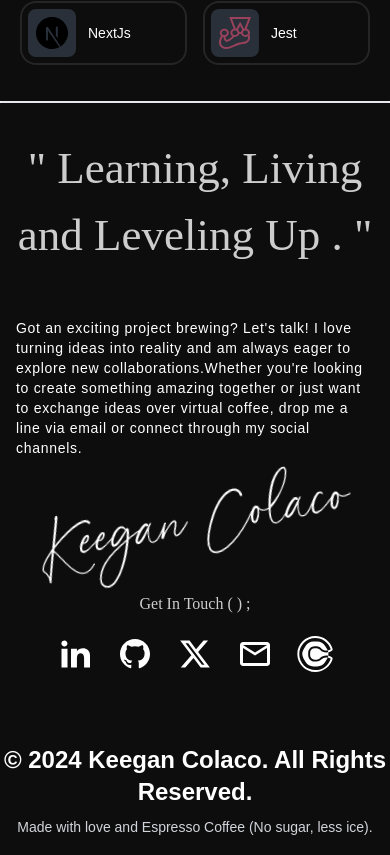
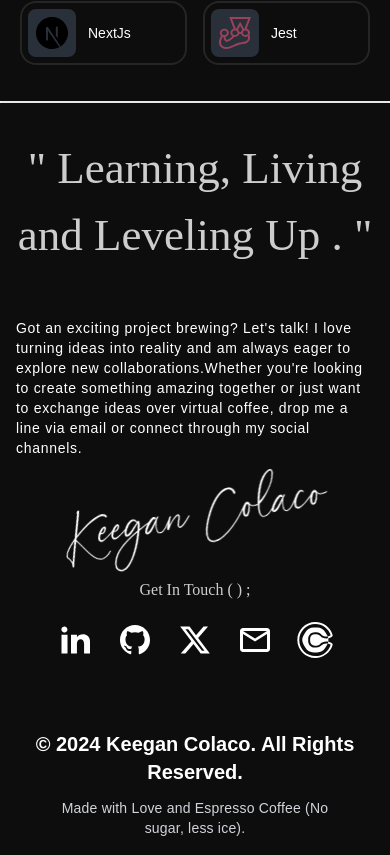
Before and after one commit to Keegan-20/Keegan-Portfolio-V1.0, a React (Vite) app: page / in a window 390 px wide. Shown: the part 4075-4930 px from the top of the page. Built offline with nearby package versions, Linux system fonts and the light colour scheme; a web font is replaced by a local one.

Commit message:
fixed: Contact section

```diff
--- a/src/components/Contact.jsx
+++ b/src/components/Contact.jsx
@@ -21,16 +21,29 @@ const iconVariants = {
     scale: 1,
     transition: {
       duration: 0.5,
+      ease: "easeInOut",
+      delay,
+    },
+  }),
+};
+
+const illustrationVariants = {
+  hidden: { opacity: 0, rotate: -10, scale: 0.9 },
+  visible: (delay = 0) => ({
+    opacity: 1,
+    rotate: -10,
+    scale: 1,
+    transition: {
+      duration: 0.8,
       ease: "easeOut",
       delay,
     },
   }),
 };
-
 const Contact = () => {
   return (
     <>
-        <div className="border border-x-white bg-white mb-8"></div>
+      <div className="border border-x-white w-full bg-white mb-8"></div>
 
       <motion.h2
         className="text-center font-zodiak text-[45px] animate-pulse "
@@ -41,9 +54,11 @@ const Contact = () => {
       >
         {CONTACT_CONTENT.headline}
       </motion.h2>
-    <section className=" flex flex-col my-8 md:flex-row items-center justify-between px-4  md:px-10" id="contact">
+      <section
+        className=" flex flex-col my-8 md:flex-row items-center justify-between px-4  md:px-10"
+        id="contact"
+      >
         <div className="w-full md:w-1/2">
-
           <motion.p
             className="md:text-base md:leading-relaxed font-medium md:mx-auto  max-w-xl lg:max-w-[34rem] text-sm tracking-wider my-4"
             initial="hidden"
@@ -59,14 +74,22 @@ const Contact = () => {
           <motion.img
             src={Ksign}
             alt="Contact Illustration"
-    className="max-w-full md:max-w-md  transition-transform duration-300 ease-in-out"
-    initial={{ opacity: 0, rotate: -10 }}
-    whileInView={{ opacity: 1, rotate: -10 }}
+            className="w-3/4 md:w-auto max-w-xs md:max-w-md transition-transform duration-300 ease-in-out"
+            initial="hidden"
+            whileInView="visible"
+            whileHover="hover"
             custom={0.9}
-    variants={iconVariants}
-    whileHover={{ rotate: 0 }}
+            variants={illustrationVariants}
           />
-        <h3 className="py-5 font-zodiak font-responsive animate-pulse">Get In Touch ( ) ;</h3>
+          <motion.h3
+            className="py-5 font-zodiak font-responsive animate-pulse"
+            initial="hidden"
+            whileInView="visible"
+            custom={1.2}
+            variants={textVariants}
+          >
+            Get In Touch ( ) ;
+          </motion.h3>
 
           <div className="flex justify-center space-x-6 ">
             {CONTACT_CONTENT.socialLinks.map((link, index) => {
@@ -89,15 +112,25 @@ const Contact = () => {
             })}
           </div>
         </div>
-
       </section>
 
-  <footer className="mt-14 py-4  text-center">
-  <p className="text-2xl font-bold">&copy; 2024 Keegan Colaco. All Rights Reserved.</p>
-  <p className="text-sm mt-2 leading-relaxed text-gray-300">Made with love and Espresso Coffee (No sugar, less ice).</p>
+      <footer className="mt-14  py-4  text-center">
+        <p className=" text-xl md:text-3xl font-semibold ">
+          &copy; 2024{" "}
+          <a
+            href="https://www.linkedin.com/in/keegan-colaco20"
+            target="_blank"
+            className="hover:animate-pulse"
+          >
+            Keegan Colaco.{" "}
+          </a>
+          All Rights Reserved.
+        </p>
+        <p className="text-sm mx-14  md:text-base font-medium mt-3 tracking-[0.2px] text-gray-300">
+          Made with Love and Espresso Coffee (No sugar, less ice).
+        </p>
       </footer>
     </>
-
   );
 };
 
--- a/src/index.css
+++ b/src/index.css
@@ -6,6 +6,7 @@
     font-family: 'Satoshi', sans-serif;
     font-optical-sizing: auto;
     background: #0e0d0d;
+    overflow-x: hidden;
     color: #ffff;
     scroll-behavior: smooth;
 }
```
Lines whose indentation alone changed are shown as unchanged.
